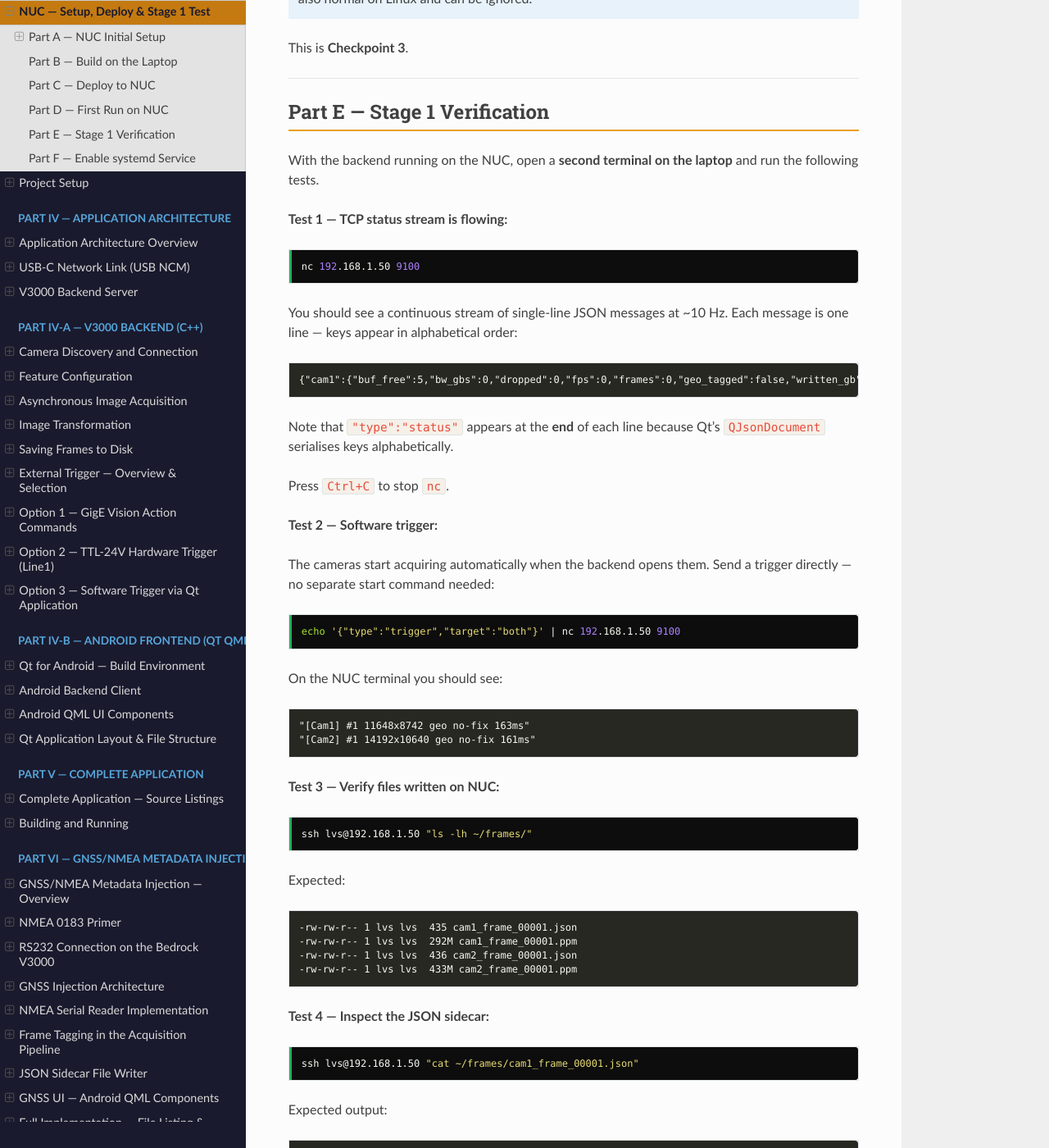
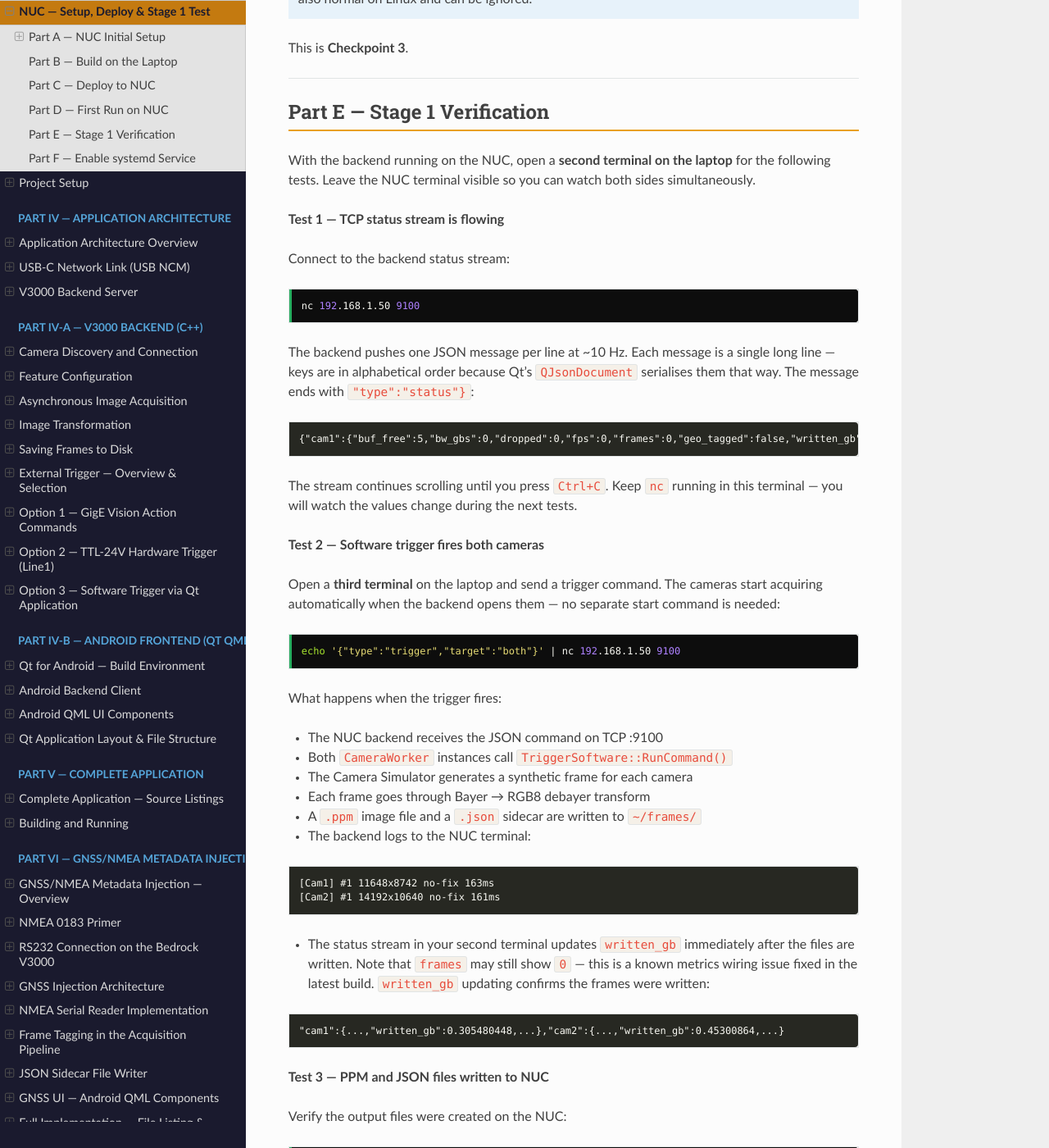
Before and after one commit to ldv-1000111/10GigE, a Sphinx documentation site: the page built from source/nuc_setup.rst, in a window 1280 px wide and 1400 px high, scrolled down 6268 px. Shown: the whole window at 82% size. Built offline with Sphinx 7.4.7 and the Read the Docs theme 3.1.0, drawn with Linux system fonts in a browser that asks for light colours; pages that are not in the unit, such as notebooks, are missing from menus; some of the changed text lies outside the part shown.

Commit message:
fix: rewrite Part E verification tests with real output and explanations
- Test 1: explain alphabetical key order, type at end
- Test 2: full trigger chain explanation, frames:0 known issue noted
- Test 3: explain PPM sizes
- Test 4: explain gnss.valid=false is correct
- Test 5: real written_gb output format, explain bw_gbs behaviour

```diff
--- a/source/nuc_setup.rst
+++ b/source/nuc_setup.rst
@@ -338,64 +338,96 @@
 -------------------------------
 
 With the backend running on the NUC, open a **second terminal on the
-laptop** and run the following tests.
+laptop** for the following tests. Leave the NUC terminal visible so
+you can watch both sides simultaneously.
 
-**Test 1 — TCP status stream is flowing:**
+**Test 1 — TCP status stream is flowing**
+
+Connect to the backend status stream:
 
 .. code-block:: bash
 
    nc 192.168.1.50 9100
 
-You should see a continuous stream of single-line JSON messages at
-~10 Hz. Each message is one line — keys appear in alphabetical order:
+The backend pushes one JSON message per line at ~10 Hz. Each message
+is a single long line — keys are in alphabetical order because Qt's
+``QJsonDocument`` serialises them that way. The message ends with
+``"type":"status"}``:
 
 .. code-block:: text
 
    {"cam1":{"buf_free":5,"bw_gbs":0,"dropped":0,"fps":0,"frames":0,"geo_tagged":false,"written_gb":0},"cam2":{"buf_free":5,"bw_gbs":0,"dropped":0,"fps":0,"frames":0,"geo_tagged":false,"written_gb":0},"gnss":{"valid":false},"sync":{"delta_ms":0.8,"dropped_total":0,"total_bw_gbs":0},"type":"status"}
 
-Note that ``"type":"status"`` appears at the **end** of each line
-because Qt's ``QJsonDocument`` serialises keys alphabetically.
+The stream continues scrolling until you press ``Ctrl+C``. Keep
+``nc`` running in this terminal — you will watch the values change
+during the next tests.
 
-Press ``Ctrl+C`` to stop ``nc``.
+**Test 2 — Software trigger fires both cameras**
 
-**Test 2 — Software trigger:**
-
-The cameras start acquiring automatically when the backend opens them.
-Send a trigger directly — no separate start command needed:
+Open a **third terminal** on the laptop and send a trigger command.
+The cameras start acquiring automatically when the backend opens them
+— no separate start command is needed:
 
 .. code-block:: bash
 
    echo '{"type":"trigger","target":"both"}' | nc 192.168.1.50 9100
 
-On the NUC terminal you should see:
+What happens when the trigger fires:
+
+- The NUC backend receives the JSON command on TCP :9100
+- Both ``CameraWorker`` instances call ``TriggerSoftware::RunCommand()``
+- The Camera Simulator generates a synthetic frame for each camera
+- Each frame goes through Bayer → RGB8 debayer transform
+- A ``.ppm`` image file and a ``.json`` sidecar are written to ``~/frames/``
+- The backend logs to the NUC terminal:
 
 .. code-block:: text
 
-   "[Cam1] #1 11648x8742 geo no-fix 163ms"
-   "[Cam2] #1 14192x10640 geo no-fix 161ms"
+   [Cam1] #1 11648x8742 no-fix 163ms
+   [Cam2] #1 14192x10640 no-fix 161ms
 
-**Test 3 — Verify files written on NUC:**
+- The status stream in your second terminal updates ``written_gb``
+  immediately after the files are written. Note that ``frames``
+  may still show ``0`` — this is a known metrics wiring issue fixed
+  in the latest build. ``written_gb`` updating confirms the frames
+  were written:
+
+.. code-block:: text
+
+   "cam1":{...,"written_gb":0.305480448,...},"cam2":{...,"written_gb":0.45300864,...}
+
+**Test 3 — PPM and JSON files written to NUC**
+
+Verify the output files were created on the NUC:
 
 .. code-block:: bash
 
    ssh lvs@192.168.1.50 "ls -lh ~/frames/"
 
-Expected:
+Expected — one PPM and one JSON per camera per trigger:
 
 .. code-block:: text
 
-   -rw-rw-r-- 1 lvs lvs  435 cam1_frame_00001.json
+   -rw-rw-r-- 1 lvs lvs  435  cam1_frame_00001.json
    -rw-rw-r-- 1 lvs lvs  292M cam1_frame_00001.ppm
-   -rw-rw-r-- 1 lvs lvs  436 cam2_frame_00001.json
+   -rw-rw-r-- 1 lvs lvs  436  cam2_frame_00001.json
    -rw-rw-r-- 1 lvs lvs  433M cam2_frame_00001.ppm
 
-**Test 4 — Inspect the JSON sidecar:**
+The PPM files are full-resolution RGB8 images:
+
+- ``cam1``: 11648 × 8742 px = 291 MB uncompressed
+- ``cam2``: 14192 × 10640 px = 432 MB uncompressed
+
+**Test 4 — JSON sidecar structure is correct**
+
+Inspect the metadata sidecar for Camera 1:
 
 .. code-block:: bash
 
    ssh lvs@192.168.1.50 "cat ~/frames/cam1_frame_00001.json"
 
-Expected output:
+Expected output — all fields present, GNSS valid=false because no
+receiver is connected:
 
 .. code-block:: json
 
@@ -418,21 +450,34 @@
        }
    }
 
-**Test 5 — Status stream shows frame count incrementing:**
+Verify that ``frame_index``, ``capture_timestamp_utc``, ``image.width``,
+``image.height``, and ``gnss.valid`` are all present. The ``gnss``
+block will show ``"valid": false`` until a real GNSS receiver is
+connected — this is correct behaviour.
+
+**Test 5 — written_gb updates in status stream after trigger**
+
+With ``nc 192.168.1.50 9100`` still running in your second terminal,
+send another trigger and watch the status stream immediately after:
 
 .. code-block:: bash
 
-   nc 192.168.1.50 9100
+   echo '{"type":"trigger","target":"both"}' | nc 192.168.1.50 9100
 
-After triggering, the ``frames`` and ``written_gb`` fields should
-increment in the status stream:
+In the status stream terminal you will see ``written_gb`` grow with
+each trigger. After two triggers the values will be approximately:
 
 .. code-block:: text
 
-   "cam1":{"frames":1,"written_gb":0.305...}
-   "cam2":{"frames":1,"written_gb":0.453...}
+   "cam1":{..., "bw_gbs":0.0052, "written_gb":0.3054, ...}
+   "cam2":{..., "bw_gbs":0.0076, "written_gb":0.4530, ...}
+   "type":"status"}
 
-All four tests passing is **Stage 1 complete**.
+The ``bw_gbs`` values reflect the average write rate since the backend
+started — they are low because triggering manually is infrequent. At
+sustained acquisition rates both values will be much higher.
+
+All five tests passing is **Stage 1 complete**.
 
 ----
 
```
